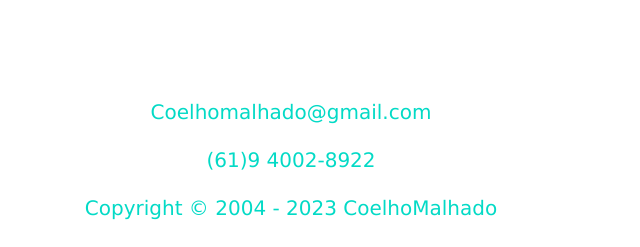
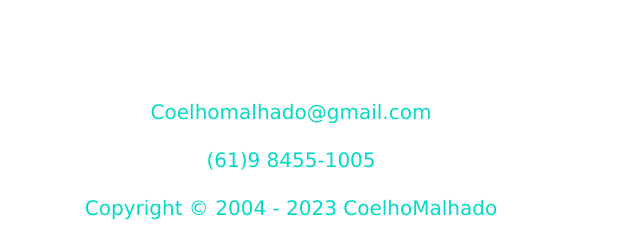
Before and after one commit to CarlosCoelho14/academia, a plain HTML site: page index.htm in a window 1280 px wide. Shown: the part 2338-2585 px from the top of the page, 349-989 px from the left. Drawn offline with Linux system fonts and the light colour scheme.

Commit message:
Update index.htm

```diff
--- a/index.htm
+++ b/index.htm
@@ -73,7 +73,7 @@
     <footer class="footer">
         Coelhomalhado@gmail.com<br>
         <br>
-        (61)9 4002-8922<br>
+        (61)9 8455-1005<br>
         <br>
         Copyright © 2004 - 2023 CoelhoMalhado<br>
     </footer>
```
